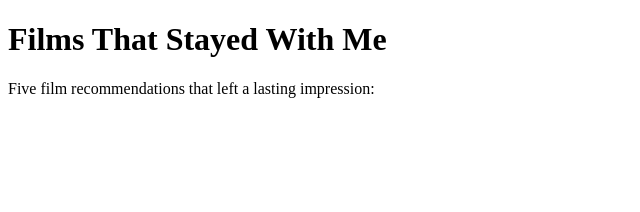
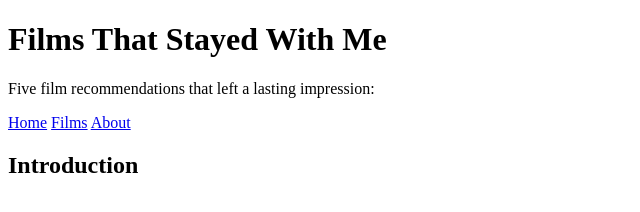
Before and after one commit to divanimshiiiii/blog, a plain HTML site: page project phase 3.html in a window 1280 px wide. Shown: the whole page, without its empty margins (0-640 px from the left). Drawn offline with Linux system fonts and the light colour scheme.

Commit message:
Add files via upload
navigation and sections

```diff
--- a/project phase 3.html
+++ b/project phase 3.html
@@ -19,6 +19,21 @@
     <!-- the h1 tag is a heading, the largest and most important heading -->
 <p>Five film recommendations that left a lasting impression:</p>
 <!-- the p tag is a paragraph -->
+ <nav>
+<!-- the nav tag is a navigation section -->
+ <a href="#home">Home</a>
+ <a href="#films">Films</a>
+ <a href="#about">About</a>
+ <!--the a tags are hyperlinks -->
+ <main>
+<!--the main tag is the main content area of the page -->
+<section id="home">
+<!--section tag groups related content -->
+<h2>Introduction</h2>
+<!-- the h2 tag is a subheading -->
+</section>
+ </main>
+ </nav>
 </header>
 </body
 </html>
```
